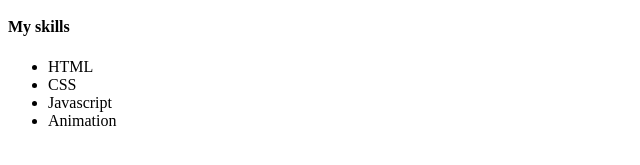
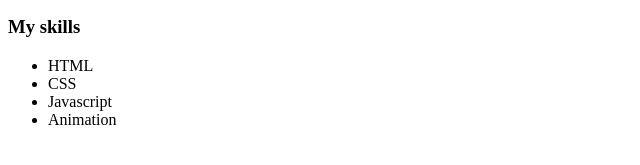
Before and after one commit to Jahnabdas/Assignment, a plain HTML site: page index.html in a window 1280 px wide. Shown: the part 313-478 px from the top of the page, 0-640 px from the left. Drawn offline with Linux system fonts and the light colour scheme.

Commit message:
Update index.html

```diff
--- a/index.html
+++ b/index.html
@@ -21,7 +21,7 @@
       <li>Coding</li>
       <li>Traveling</li>
     </ul>
-    <h4>My skills</h4>
+    <h3>My skills</h3>
     <ul>
       <li>HTML</li>
       <li>CSS</li>
```
